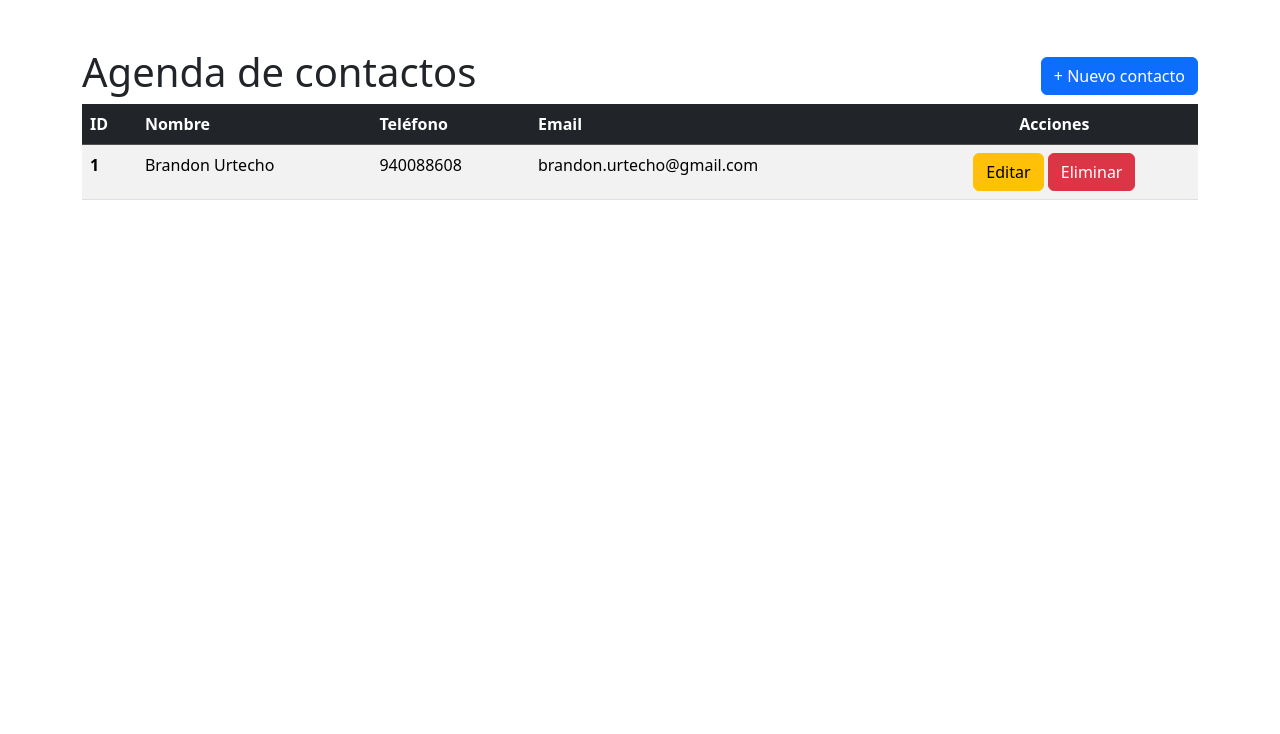
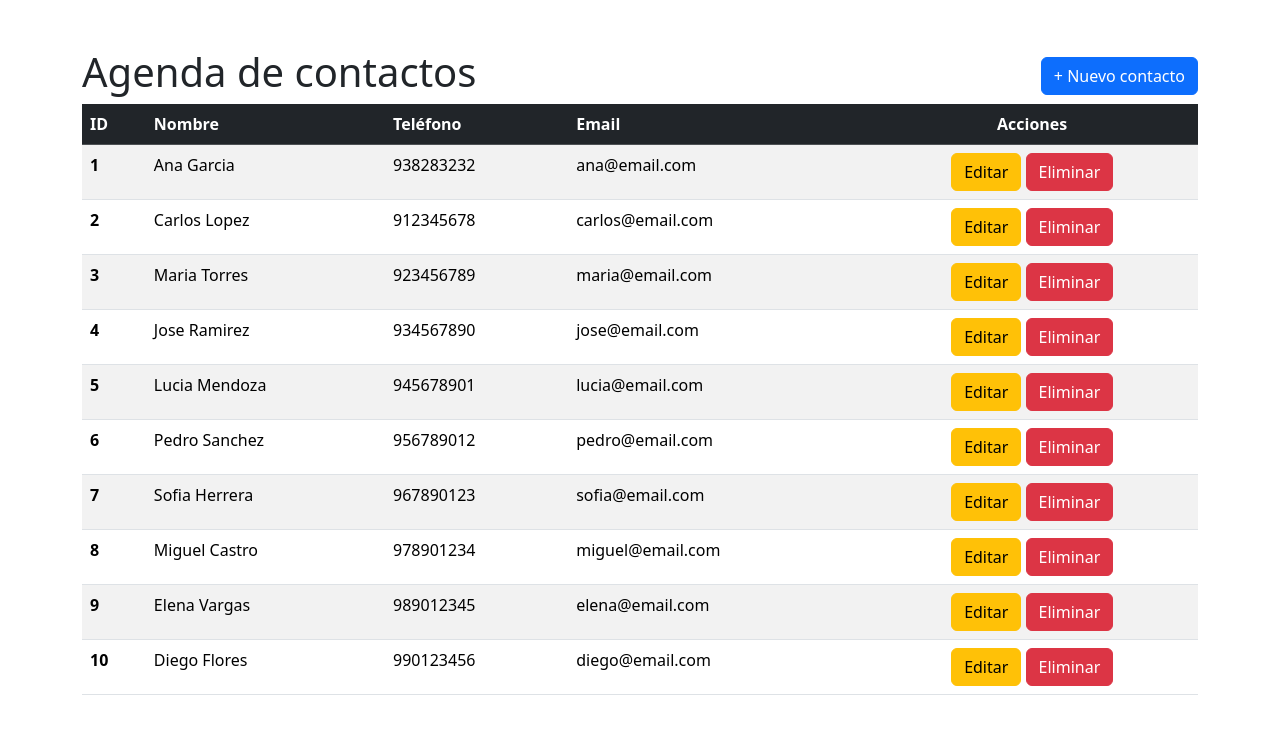
Before and after one commit to brandonleeurtechoquezada-ctrl/mi-primer-proyecto, a Flask app: page / in a window 1280 px wide. Shown: the top 734 px of the page. Run offline with Flask 3, Linux system fonts and the light colour scheme.

Commit message:
func: Se actualizó la vista de inicio para mostrar todos los contactos y se mejoró la carga de datos iniciales

```diff
--- a/app.py
+++ b/app.py
@@ -12,7 +12,10 @@ db.init_app(app)
 
 @app.route('/')
 def inicio():
-    return render_template('index.html')
+    ### Se guarda en una variable contactos
+    ### De la tabla contactos, consulta a todos los contactos y los guarda en esa variable
+    contactos = Contacto.query.all()   #### SELECT * FROM Contacto
+    return render_template('index.html', contactos = contactos)
 
 
 @app.route('/crear')
@@ -29,8 +32,13 @@ def editar():
 
 #### Data de prueba
 
+## Aquí se van a cargar todos los datos iniciales al ejecutar el programa
 def cargar_datos_iniciales():
-    ## Aquí se van a cargar todos los datos iniciales al ejecutar el programa
+    ### Si mi tabla Contactos tiene datos, entonces no ejecuta nada
+    if Contacto.query.count() > 0:
+        ### Retorna vacío cuando hay contenido en la tabla
+        return
+
     contactos = [
         Contacto(nombre='Ana Garcia', telefono='938283232', email='ana@email.com'),
         Contacto(nombre='Carlos Lopez', telefono='912345678', email='carlos@email.com'),
--- a/templates/index.html
+++ b/templates/index.html
@@ -27,16 +27,18 @@
                 </tr>
             </thead>
             <tbody>
+                {% for contacto in contactos %}
                 <tr>
-                    <th scope="row">1</th>
-                    <td>Brandon Urtecho</td>
-                    <td>940088608</td>
-                    <td>brandon.urtecho@gmail.com</td>
+                    <th scope="row">{{ contacto.id }}</th>
+                    <td>{{ contacto.nombre }}</td>
+                    <td>{{ contacto.telefono }}</td>
+                    <td>{{ contacto.email }}</td>
                     <td class="text-center">
                         <a href="{{ url_for('editar') }}" class="btn btn-warning">Editar</a>
                         <button type="button" class="btn btn-danger">Eliminar</button>
                     </td>
                 </tr>
+                {% endfor %}
             </tbody>
         </table>
 
```
Also changed, not shown: instance/database.db.
